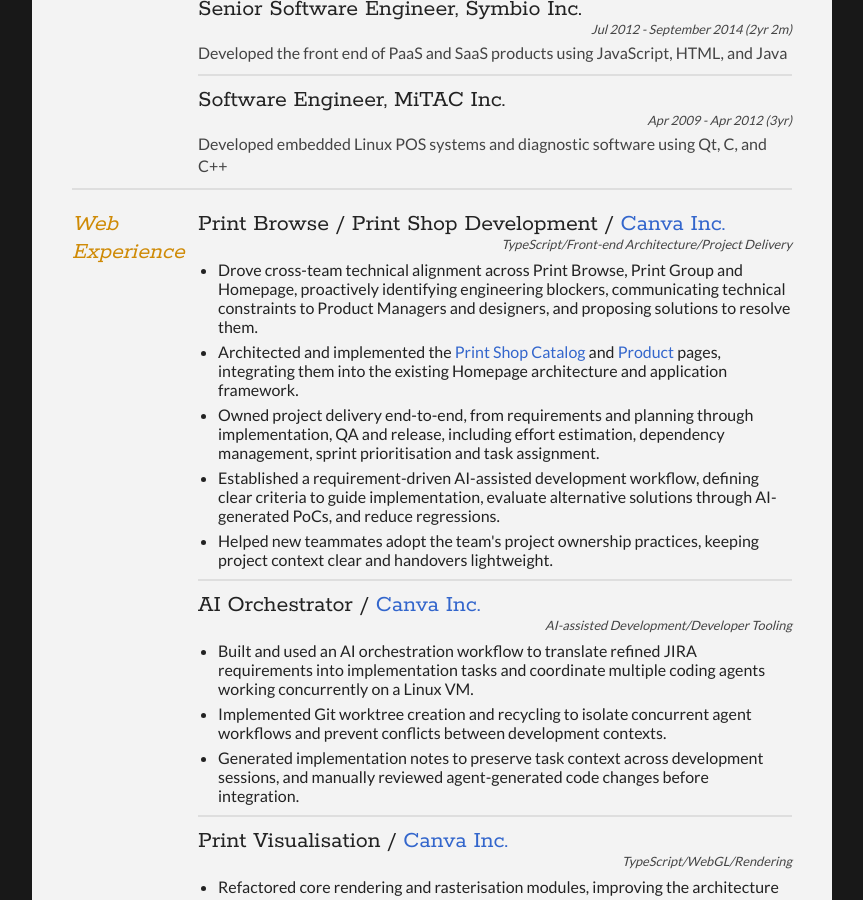
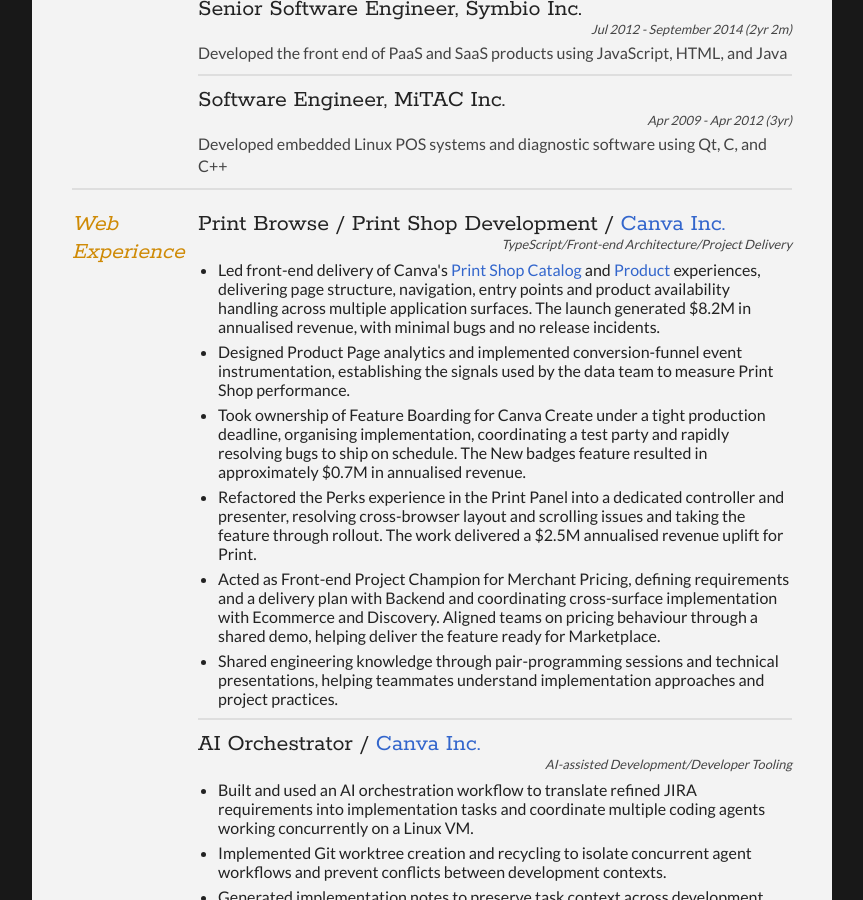
Before and after one commit to weilonge/weilonge.github.io, a Jekyll site: the page resume/index.html, which Jekyll copies as it is, in a window 1280 px wide and 900 px high, scrolled down 1027 px. Shown: the whole window, without its empty margins (208-1071 px from the left). Built offline with Jekyll 4.4.1, drawn with Linux system fonts in a browser that asks for light colours.

Commit message:
Update Canva resume achievements

```diff
--- a/resume/index.html
+++ b/resume/index.html
@@ -114,11 +114,12 @@
               <h2>Print Browse / Print Shop Development / <a target="_blank" href="https://canva.com/">Canva Inc.</a></h2>
               <p class="subDetails">TypeScript/Front-end Architecture/Project Delivery</p>
               <ul>
-                <li>Drove cross-team technical alignment across Print Browse, Print Group and Homepage, proactively identifying engineering blockers, communicating technical constraints to Product Managers and designers, and proposing solutions to resolve them.</li>
-                <li>Architected and implemented the <a target="_blank" href="https://www.canva.com/print-shop">Print Shop Catalog</a> and <a target="_blank" href="https://www.canva.com/print-shop/tshirt">Product</a> pages, integrating them into the existing Homepage architecture and application framework.</li>
-                <li>Owned project delivery end-to-end, from requirements and planning through implementation, QA and release, including effort estimation, dependency management, sprint prioritisation and task assignment.</li>
-                <li>Established a requirement-driven AI-assisted development workflow, defining clear criteria to guide implementation, evaluate alternative solutions through AI-generated PoCs, and reduce regressions.</li>
-                <li>Helped new teammates adopt the team's project ownership practices, keeping project context clear and handovers lightweight.</li>
+                <li>Led front-end delivery of Canva's <a target="_blank" href="https://www.canva.com/print-shop">Print Shop Catalog</a> and <a target="_blank" href="https://www.canva.com/print-shop/tshirt">Product</a> experiences, delivering page structure, navigation, entry points and product availability handling across multiple application surfaces. The launch generated $8.2M in annualised revenue, with minimal bugs and no release incidents.</li>
+                <li>Designed Product Page analytics and implemented conversion-funnel event instrumentation, establishing the signals used by the data team to measure Print Shop performance.</li>
+                <li>Took ownership of Feature Boarding for Canva Create under a tight production deadline, organising implementation, coordinating a test party and rapidly resolving bugs to ship on schedule. The New badges feature resulted in approximately $0.7M in annualised revenue.</li>
+                <li>Refactored the Perks experience in the Print Panel into a dedicated controller and presenter, resolving cross-browser layout and scrolling issues and taking the feature through rollout. The work delivered a $2.5M annualised revenue uplift for Print.</li>
+                <li>Acted as Front-end Project Champion for Merchant Pricing, defining requirements and a delivery plan with Backend and coordinating cross-surface implementation with Ecommerce and Discovery. Aligned teams on pricing behaviour through a shared demo, helping deliver the feature ready for Marketplace.</li>
+                <li>Shared engineering knowledge through pair-programming sessions and technical presentations, helping teammates understand implementation approaches and project practices.</li>
               </ul>
             </article>
             <article>
```
